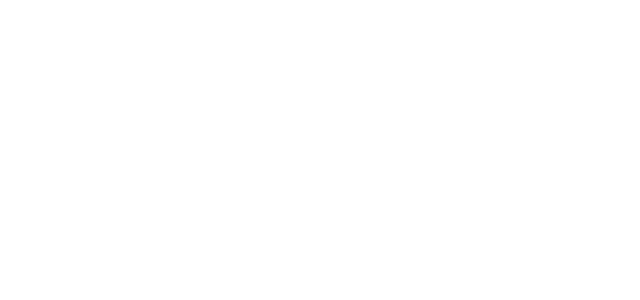
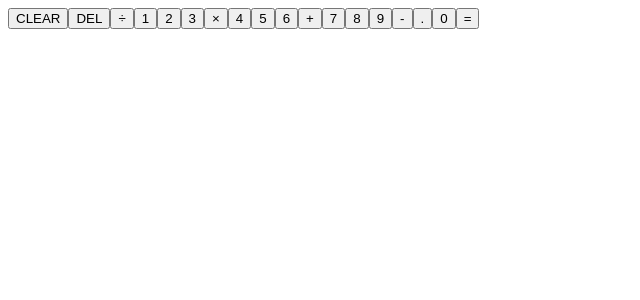
Before and after one commit to alexChachkhiani/calculator-app, a React (Vite) app: page / in a window 1280 px wide. Shown: the top 300 px of the page, without its empty margins (0-640 px from the left). Built offline with nearby package versions, Linux system fonts and the light colour scheme.

Commit message:
added all of the buttons

```diff
--- a/src/App.jsx
+++ b/src/App.jsx
@@ -1,9 +1,12 @@
 import './App.css'
+import Output from './Components/Output'
+import Buttons from './Components/Buttons'
 
 function App() {
   return (
-    <div>
-
+    <div className="calculator-grid">
+      <Output />
+      <Buttons />
     </div>
   )
 }
--- /dev/null
+++ b/src/Components/Buttons.jsx
@@ -0,0 +1,26 @@
+import React from 'react'
+
+export default function Buttons() {
+  return (
+    <div className="buttons">
+        <button className="span-two">CLEAR</button>
+        <button>DEL</button>
+        <button>÷</button>
+        <button>1</button>
+        <button>2</button>
+        <button>3</button>
+        <button>×</button>
+        <button>4</button>
+        <button>5</button>
+        <button>6</button>
+        <button>+</button>
+        <button>7</button>
+        <button>8</button>
+        <button>9</button>
+        <button>-</button>
+        <button>.</button>
+        <button>0</button>
+        <button className="span-two">=</button>
+    </div>
+  )
+}
--- /dev/null
+++ b/src/Components/Output.jsx
@@ -0,0 +1,10 @@
+import React from 'react'
+
+export default function Output() {
+  return (
+    <div className="ouput">
+        <div className="previous-operand"></div>
+        <div className="current-operand"></div>
+    </div>
+  )
+}
```
